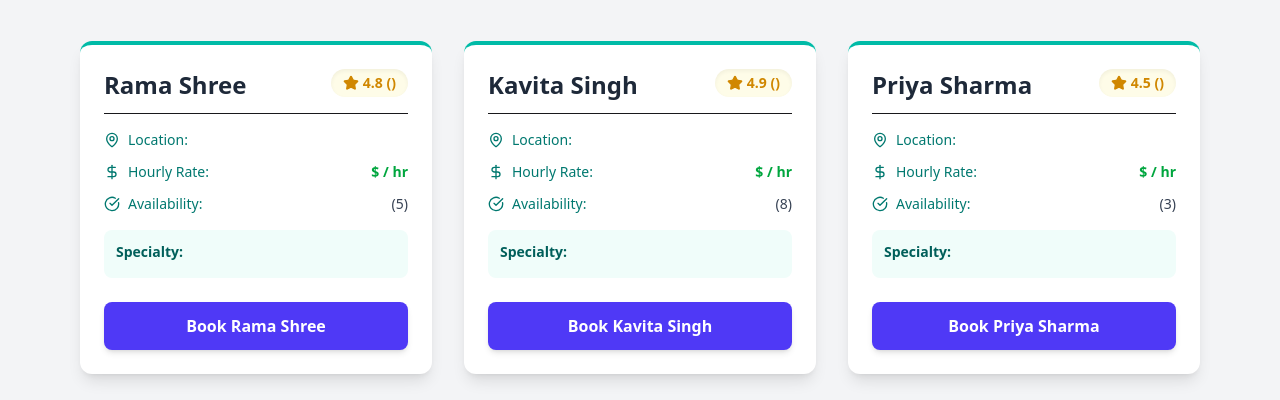
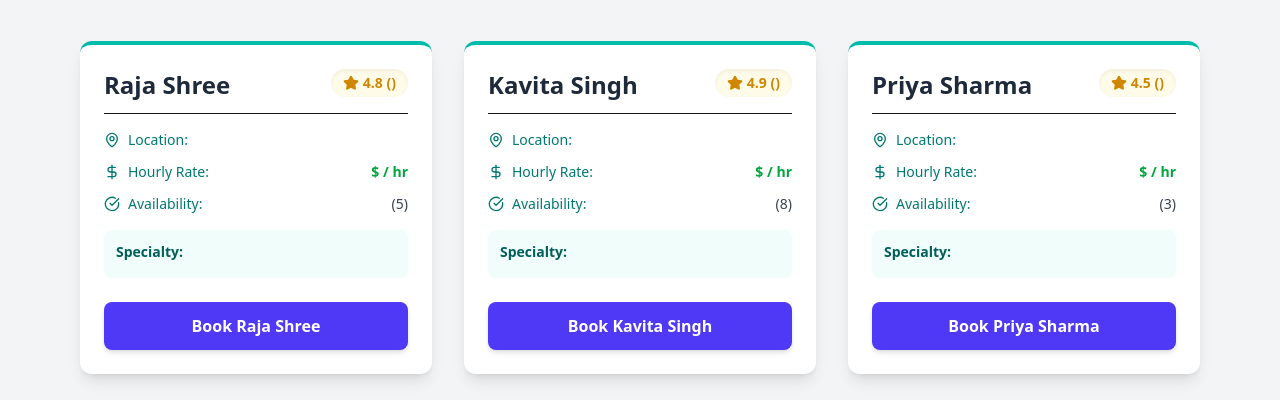
Before and after one commit to Utkarshende/rent-helper, a React (Vite) app: page /explore in a window 1280 px wide. Shown: the part 179-579 px from the top of the page. Built offline with nearby package versions, Linux system fonts and the light colour scheme.

Commit message:
maid name changed in AllMaid.jsx

```diff
--- a/src/assets/components/Input/input.jsx
+++ b/src/assets/components/Input/input.jsx
@@ -12,8 +12,6 @@ function Input({ type, placeholder, value, onChange, className, required, min })
             className={className}
             required={required}
             min={min}
-
-            // 🎯 The two critical properties for controlled components:
             value={value}
             onChange={(e) => onChange(e.target.value)}
         />
--- a/src/assets/views/AllMaid.jsx
+++ b/src/assets/views/AllMaid.jsx
@@ -6,7 +6,7 @@ function AllMaid() {
     const maids = [
         {
         id: 101,
-        name: "Rama Shree",
+        name: "Raja Shree",
         charges: 250,
         experience: 5,
         rating: 4.8,
```
